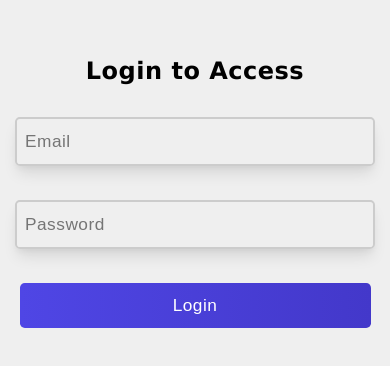
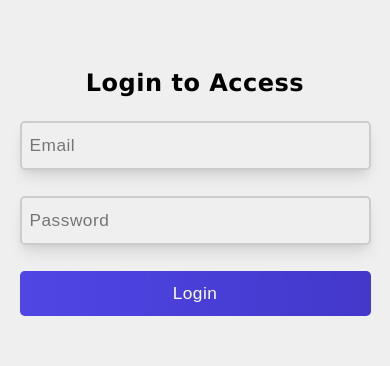
Before and after one commit to Ahmedelfeky225/Build-Login-Register-System-Using-JavaScript-in-Local-Storage-Web-Masters, a plain HTML site: page login.html in a window 390 px wide. Shown: the part 230-596 px from the top of the page. Drawn offline with nearby package versions, Linux system fonts and the light colour scheme.

Commit message:
six push

```diff
--- a/style.css
+++ b/style.css
@@ -70,7 +70,7 @@ body{
 }
 
 /** Register  */
-/*Home*/
+/*index*/
 p.message-welcome,.Email{
     opacity:0;
     color:#4f46e5;
@@ -81,17 +81,15 @@ p.message-welcome,.Email{
     margin-bottom:1rem;
 }
 
-/*Home*/
+/*index*/
 @media(max-width:450px){
     .register-form > button,
     .login-form > button,
-.register-form > div input,
-.login-form > div input{
+.register-form > div,
+.login-form > div {
     width:90% !important;
     display:block;
     margin:0 auto;
 }
-.register-form,.login-form {
-    row-gap:2rem;
+
 }
-}
```
